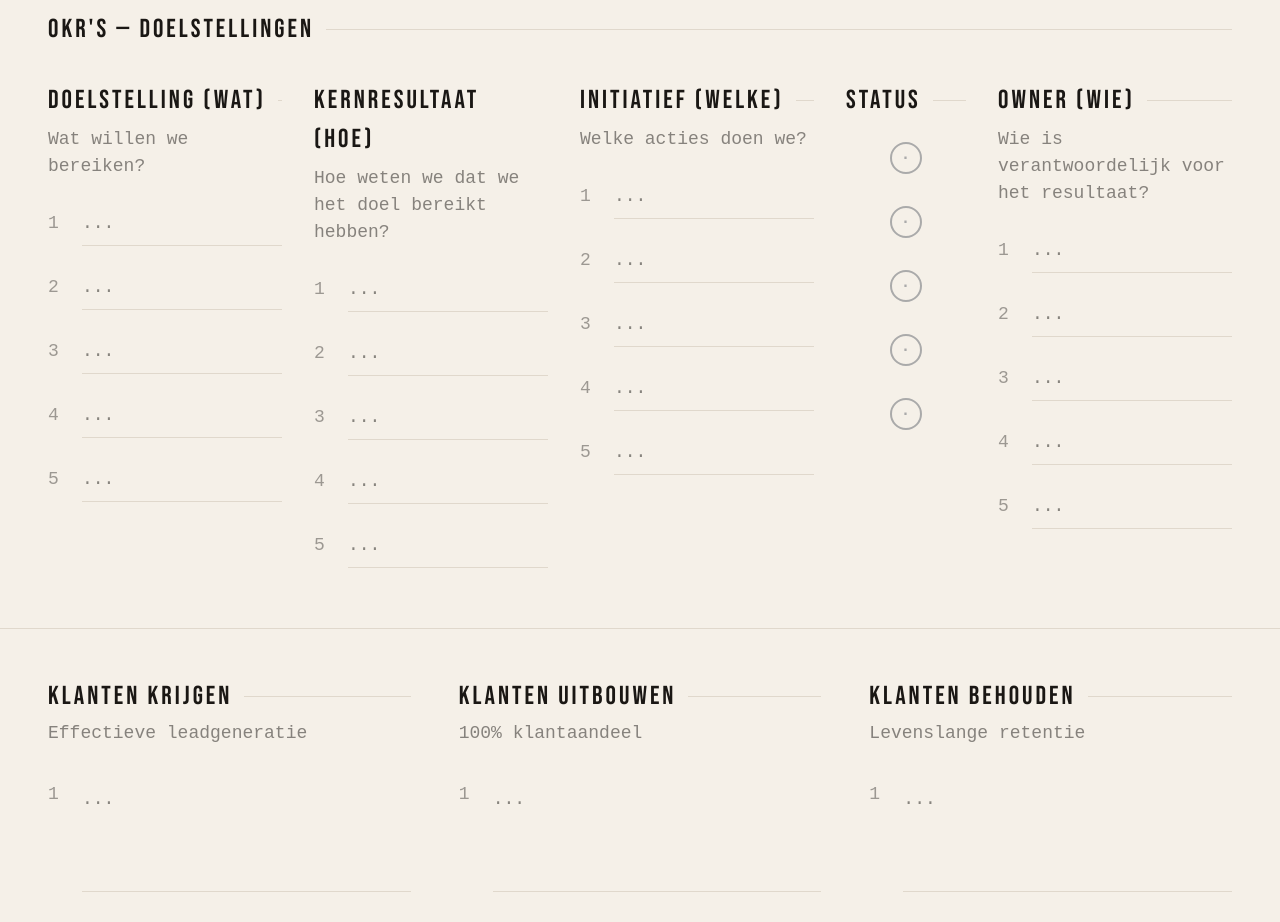
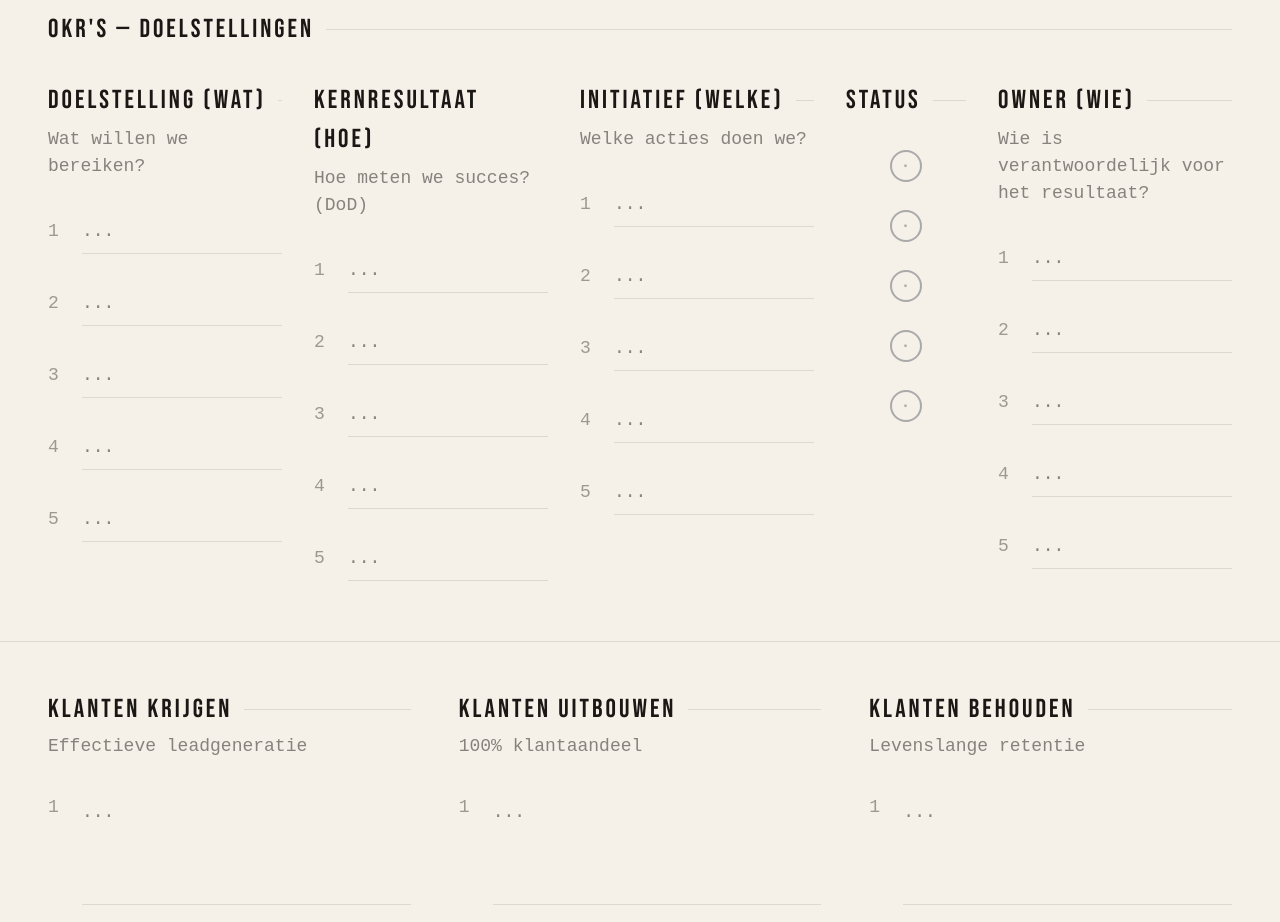
Before and after one commit to arnoceo-ops/arno-blog, a Next.js app: page /canvas/uitvoering in a window 1280 px wide. Shown: the part 1240-2162 px from the top of the page. Built offline with nearby package versions, Linux system fonts and the light colour scheme; no server answers.

Commit message:
fix hoe subtitel DoD, status bol uitlijning

```diff
--- a/app/canvas/uitvoering/page.tsx
+++ b/app/canvas/uitvoering/page.tsx
@@ -196,7 +196,7 @@ function OkrCol({ title, sub, prefix, answers, arnobotFeedback, arnobotLoading,
         const hasAnswer = !!value.trim()
         const isStatus = prefix === 'okr_status'
         return (
-          <div key={id} style={{ marginBottom: '12px', minHeight: '52px', display: 'flex', alignItems: 'flex-start', paddingTop: '8px' }}>
+          <div key={id} style={{ marginBottom: '12px', display: 'flex', alignItems: 'flex-start', paddingTop: '16px' }}>
             {isStatus ? (
               <StatusToggle id={id} value={value} onChange={(id, v) => { handleChange(id, v); handleBlur(id) }} />
             ) : (
@@ -463,7 +463,7 @@ export default function UitvoeringPage() {
           <OkrCol title="DOELSTELLING (WAT)" sub="Wat willen we bereiken?" prefix="okr_wat"
             answers={answers} arnobotFeedback={arnobotFeedback} arnobotLoading={arnobotLoading}
             handleChange={handleChange} handleBlur={handleBlur} handleArnoBot={handleArnoBot} />
-          <OkrCol title="KERNRESULTAAT (HOE)" sub="Hoe weten we dat we het doel bereikt hebben?" prefix="okr_hoe"
+          <OkrCol title="KERNRESULTAAT (HOE)" sub="Hoe meten we succes? (DoD)" prefix="okr_hoe"
             answers={answers} arnobotFeedback={arnobotFeedback} arnobotLoading={arnobotLoading}
             handleChange={handleChange} handleBlur={handleBlur} handleArnoBot={handleArnoBot} />
           <OkrCol title="INITIATIEF (WELKE)" sub="Welke acties doen we?" prefix="okr_initiatief"
```
